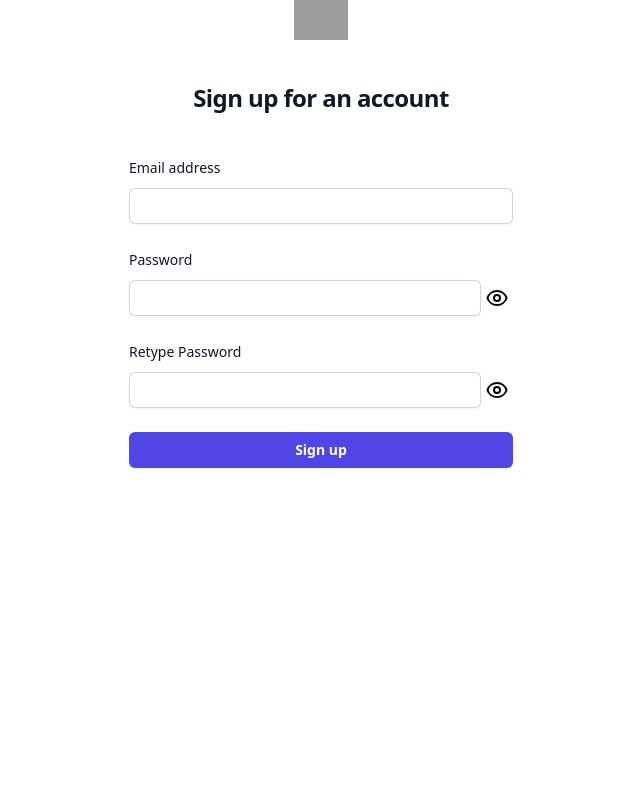
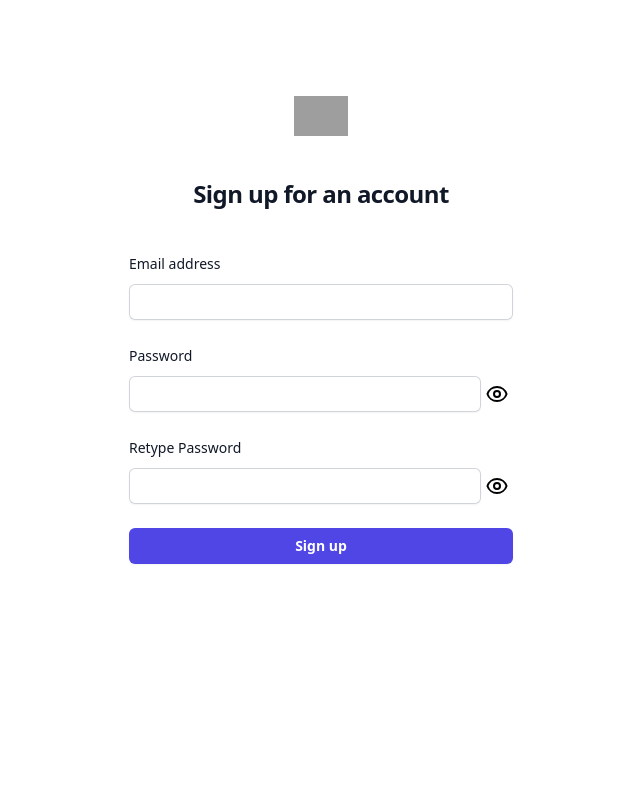
Before and after one commit to Aravind142857/glink-website, a PHP site: page /signup.html in a window 1280 px wide. Shown: the whole page, without its empty margins (319-959 px from the left). Run offline with PHP 8.4, Linux system fonts and the light colour scheme; style sheets or scripts are compiled from the project's sources; grey boxes are pictures that could not be loaded.

Commit message:
Updated tailwind CSS

```diff
--- a/output.css
+++ b/output.css
@@ -1172,6 +1172,10 @@ video {
   padding-bottom: 0.4375rem;
 }
 
+.pt-24 {
+  padding-top: 6rem;
+}
+
 .text-left {
   text-align: left;
 }
@@ -1772,10 +1776,6 @@ input.valid {
 }
 
 @media (min-width: 1024px) {
-  .lg\:invisible {
-    visibility: hidden;
-  }
-
   .lg\:mx-8 {
     margin-left: 2rem;
     margin-right: 2rem;
```
